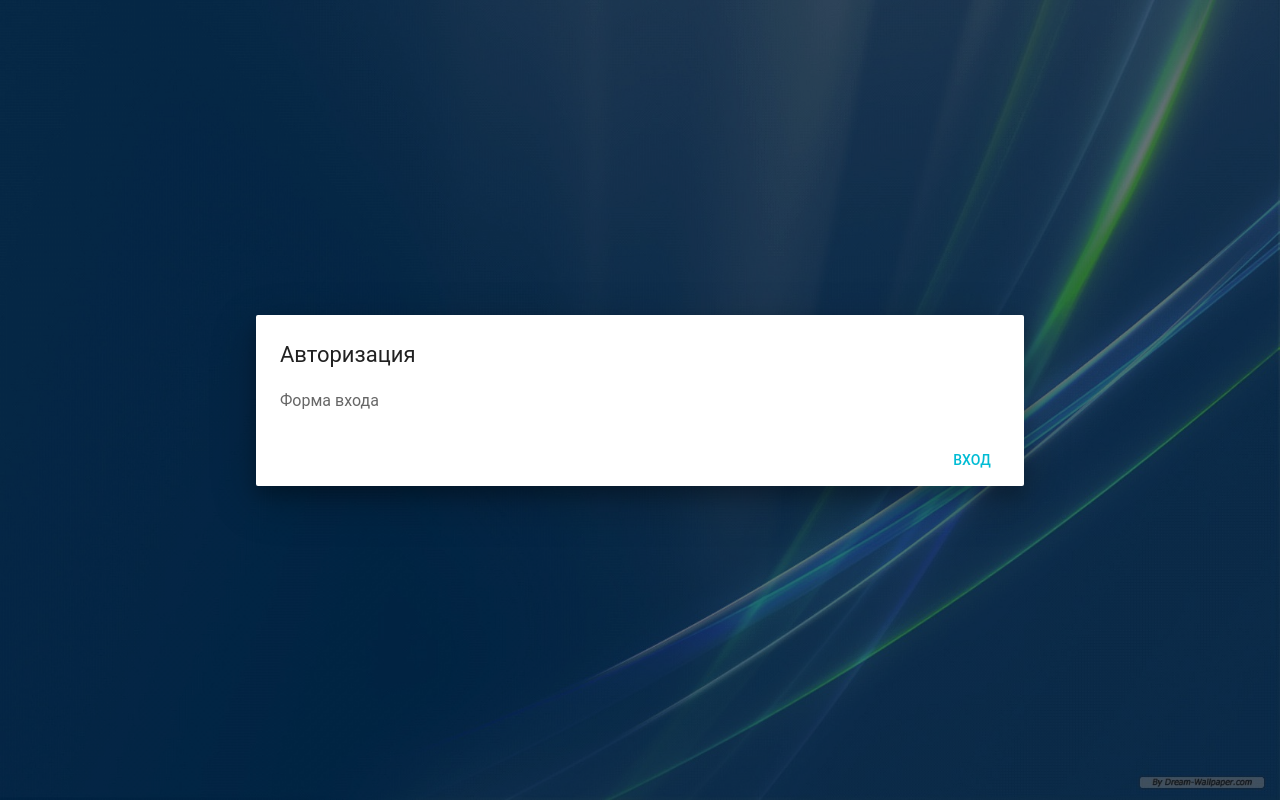
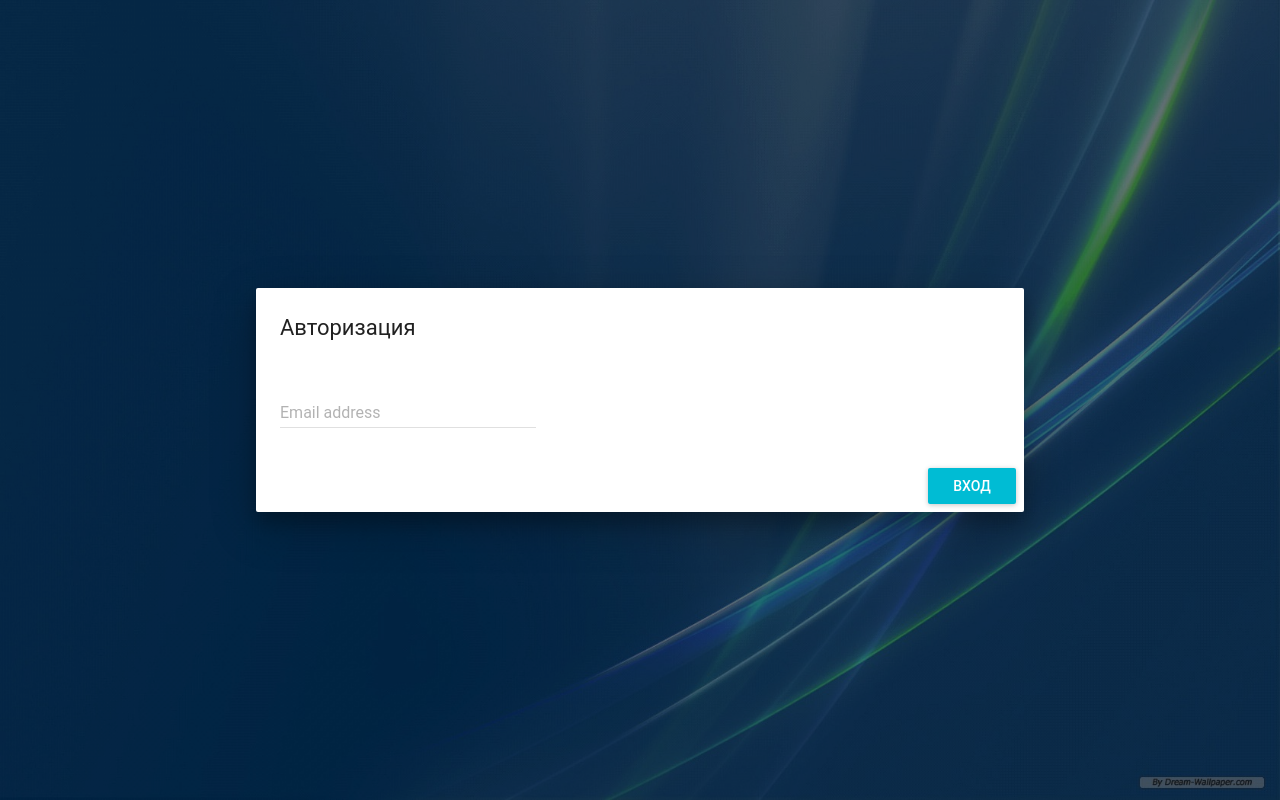
Before and after one commit to kstiopin/ss-web, a React app: page / in a window 1280 px wide. Built offline with nearby package versions, Linux system fonts and the light colour scheme.

Commit message:
Login: email input + validation

```diff
--- a/src/containers/Login.js
+++ b/src/containers/Login.js
@@ -1,14 +1,37 @@
 import React, { Component } from 'react';
 import { connect } from 'react-redux';
-import { Dialog, FlatButton } from 'material-ui';
+import { Dialog, RaisedButton, TextField } from 'material-ui';
+
+import { validateEmail } from '../helpers';
 
 import Login from './Login';
 
 class App extends Component {
+  state = { email: '', errorText: '' }
+
+  setEmail = (ev, email) => this.setState({ email, errorText: '' })
+
+  handleAuth = () => {
+    const { email } = this.state;
+    if (email.length === 0) {
+      this.setState({ errorText: 'Email is required' });
+    } else {
+      const valid = validateEmail(email);
+      // console.log('Login', 'handleAuth', valid, email);
+      if (!valid) {
+        this.setState({ errorText: 'Email is invalid!' });
+      } else {
+        // handle auth
+      }
+    }
+  }
+
   render () {
+    const { errorText } = this.state;
+
     return (
-      <Dialog actions={ [<FlatButton label='Вход' primary onClick={ this.handleAuth } />] } modal open title='Авторизация'>
-        Форма входа
+      <Dialog actions={ [<RaisedButton label='Вход' primary onClick={ this.handleAuth } />] } modal open title='Авторизация'>
+        <TextField defaultValue='' errorText={ errorText } floatingLabelText='Email address' onChange={ this.setEmail } />
       </Dialog>);
   }
 }
```
